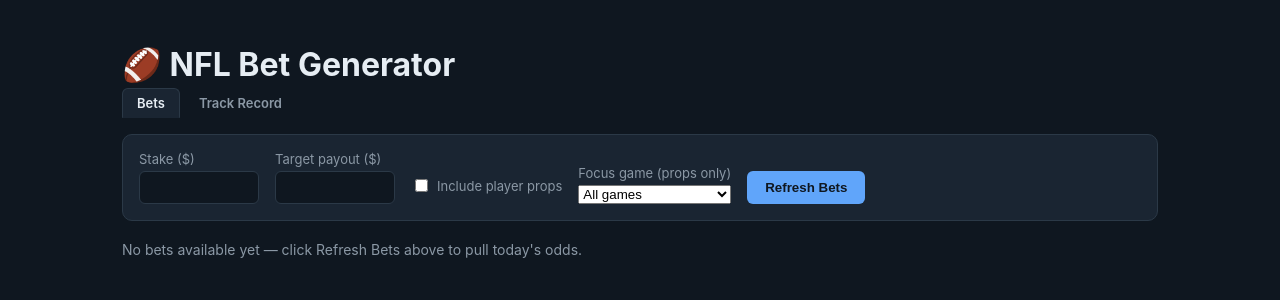
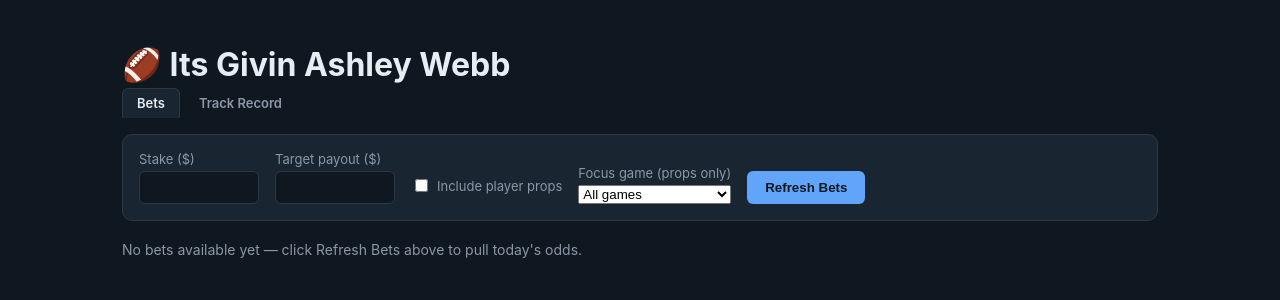
Before and after one commit to cannshan/nfl-bet-generator, a Python web app: template app/templates/index.html in a window 1280 px wide. Shown: the top 300 px of the page. Run offline with Jinja, Linux system fonts and the light colour scheme; the template is opened without the code that fills it, so the values that code supplies are empty.

Commit message:
Rename the app to Its Givin Ashley Webb in the page title and header
Co-Authored-By: Claude Fable 5.1 <noreply@anthropic.com>

```diff
--- a/app/templates/index.html
+++ b/app/templates/index.html
@@ -3,7 +3,7 @@
 <head>
   <meta charset="utf-8">
   <meta name="viewport" content="width=device-width, initial-scale=1">
-  <title>NFL Bet Generator</title>
+  <title>Its Givin Ashley Webb</title>
   <link rel="stylesheet" href="{{ url_for('static', filename='style.css') }}">
 </head>
 <body>
@@ -11,7 +11,7 @@
 {% import "_leg.html" as legs %}
 
   <header>
-    <h1>🏈 NFL Bet Generator</h1>
+    <h1>🏈 Its Givin Ashley Webb</h1>
     <nav class="tabs">
       <a href="/" class="tab active">Bets</a>
       <a href="/track-record" class="tab">Track Record</a>
--- a/app/templates/track_record.html
+++ b/app/templates/track_record.html
@@ -3,12 +3,12 @@
 <head>
   <meta charset="utf-8">
   <meta name="viewport" content="width=device-width, initial-scale=1">
-  <title>NFL Bet Generator</title>
+  <title>Its Givin Ashley Webb</title>
   <link rel="stylesheet" href="{{ url_for('static', filename='style.css') }}">
 </head>
 <body>
   <header>
-    <h1>🏈 NFL Bet Generator</h1>
+    <h1>🏈 Its Givin Ashley Webb</h1>
     <nav class="tabs">
       <a href="/" class="tab">Bets</a>
       <a href="/track-record" class="tab active">Track Record</a>
```
